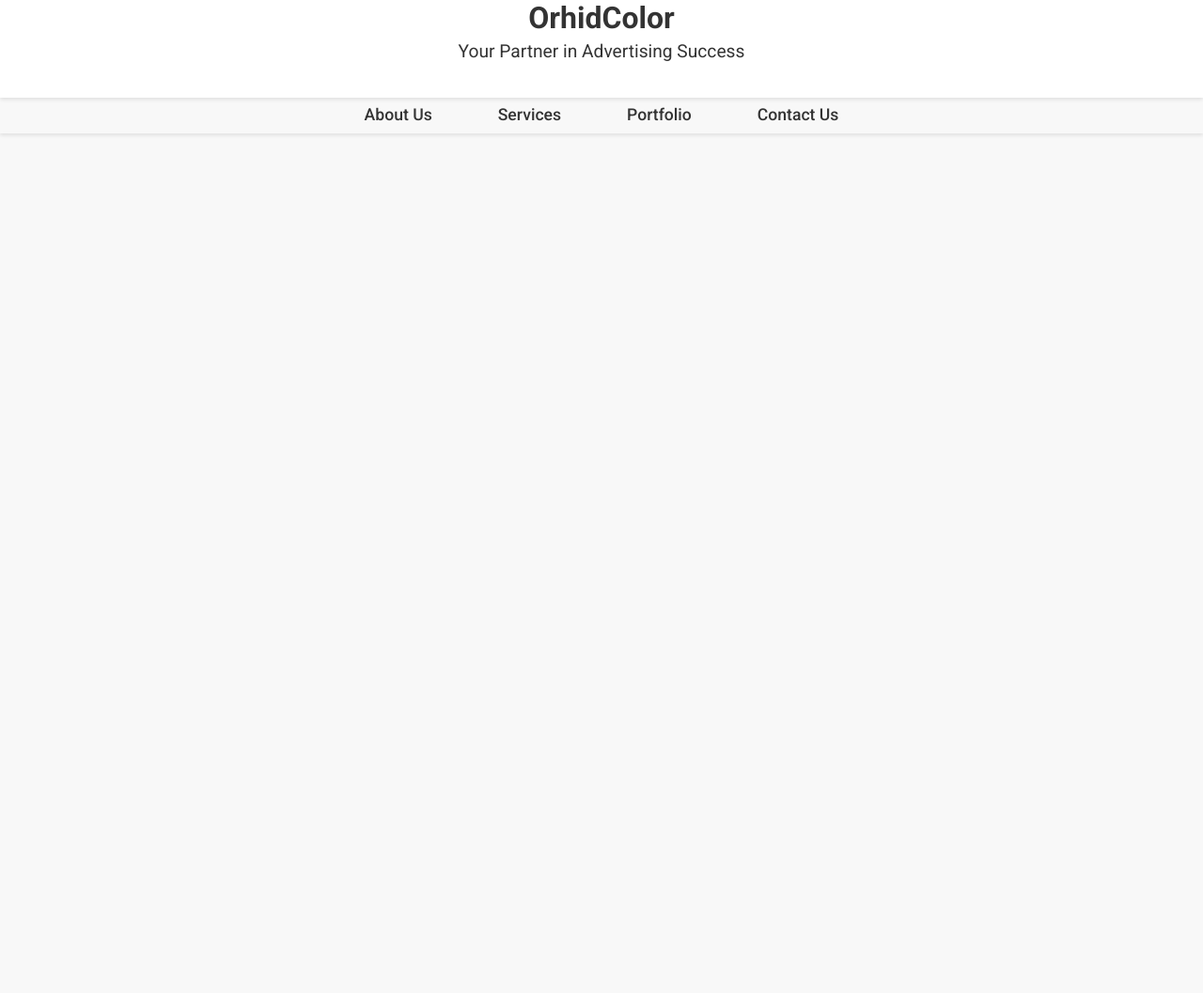
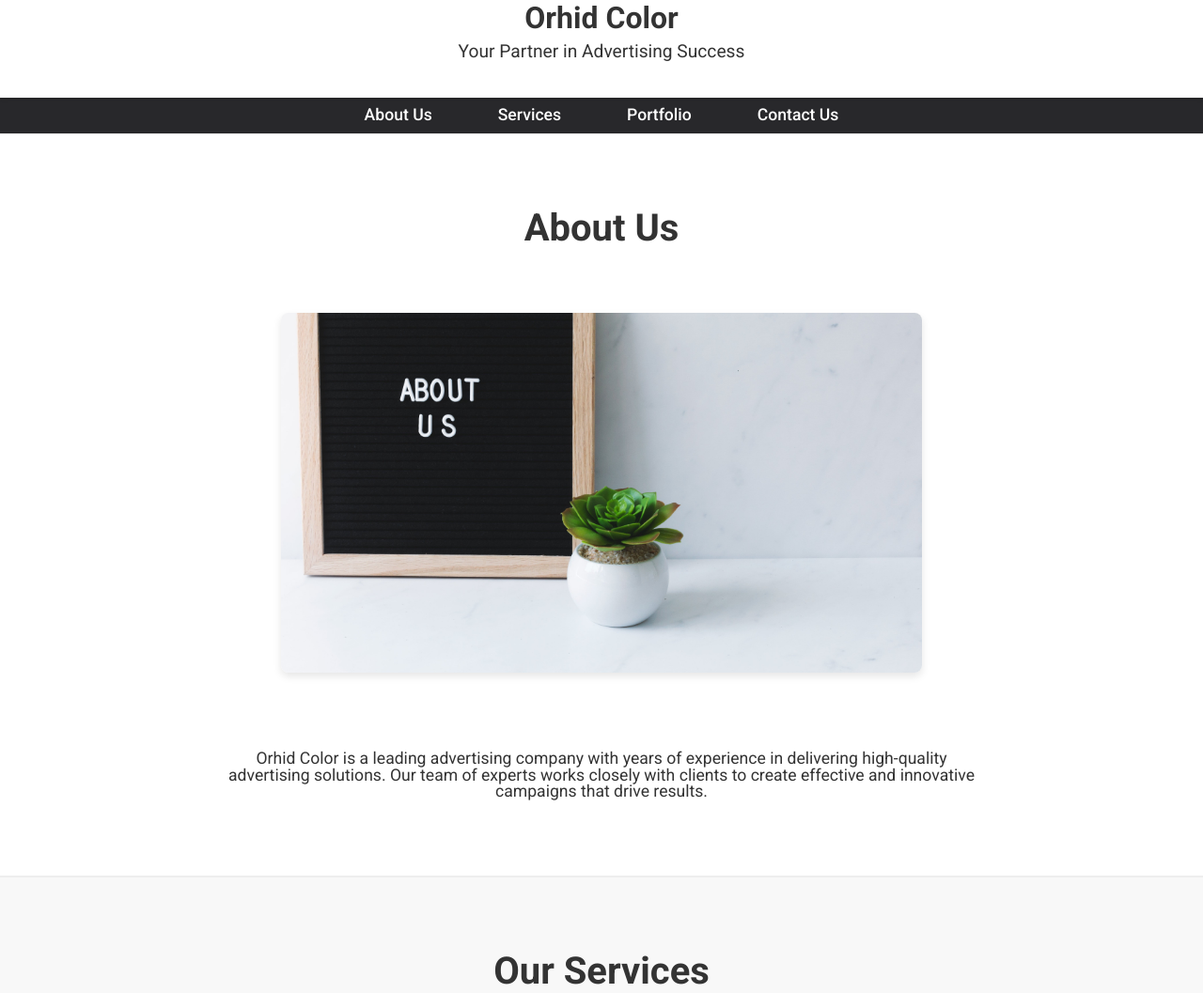
Before and after one commit to STAzz2032/tum-web-lab2, a plain HTML site: page index.html in a window 1280 px wide. Shown: the part 151-1208 px from the top of the page at 94% size. Before the commit the page ends 800 px from the top, so only its background shows below. Drawn offline with Linux system fonts and the light colour scheme.

Commit message:
Add sections and update navigation style

```diff
--- a/index.html
+++ b/index.html
@@ -5,15 +5,15 @@
 <head>
     <meta charset="UTF-8">
     <meta name="viewport" content="width=device-width, initial-scale=1.0">
-    <title>OrhidColor - Advertising Company</title>
+    <title>Orhid Color - Advertising Company</title>
     <link href="https://fonts.googleapis.com/css2?family=Roboto:wght@400;500;700&display=swap" rel="stylesheet">
     <link rel="stylesheet" href="reset.css">
     <link rel="stylesheet" href="styles.css">
 </head>
 <body>
     <header>
-        <img src="logo.png" alt="OrhidColor Logo" class="logo">
-        <h1>OrhidColor</h1>
+        <img src="logo.png" alt="Orhid Color Logo" class="logo">
+        <h1>Orhid Color</h1>
         <p>Your Partner in Advertising Success</p>
     </header>
     <nav>
@@ -25,5 +25,26 @@
         </ul>
     </nav>
 
+<section id="about" class="section">
+        <h2>About Us</h2>
+        <img src="about.jpg" alt="About Us">
+        <p>Orhid Color is a leading advertising company with years of experience in delivering high-quality advertising solutions. Our team of experts works closely with clients to create effective and innovative campaigns that drive results.</p>
+    </section>
+    <section id="services" class="section">
+        <h2>Our Services</h2>
+        <img src="services.jpg" alt="Our Services">
+        <p>We offer a wide range of advertising services including digital marketing, print advertising, and outdoor campaigns. Our goal is to help your business reach its target audience effectively.</p>
+    </section>
+    <section id="portfolio" class="section">
+        <h2>Our Portfolio</h2>
+        <img src="portfolio.jpg" alt="Our Portfolio">
+        <p>Take a look at some of our recent projects and see how we have helped our clients achieve their advertising goals. From small businesses to large corporations, we have a proven track record of success.</p>
+    </section>
+    <section id="contact" class="section">
+        <h2>Contact Us</h2>
+        <img src="contact.jpg" alt="Contact Us">
+        <p>Ready to take your advertising to the next level? Contact us today to discuss your project and see how we can help you achieve your goals.</p>
+    </section>
+
 </body>
 </html>
--- a/styles.css
+++ b/styles.css
@@ -5,7 +5,6 @@ body {
     scroll-behavior: smooth;
 }
 
-/* Custom Styles */
 header {
     background: #fff;
     color: #333;
@@ -33,7 +32,7 @@ header p {
 }
 
 nav {
-    background: #f8f8f8;
+    background: #28282B;
     padding: 10px 0;
     box-shadow: 0 2px 4px rgba(0, 0, 0, 0.1);
 }
@@ -49,7 +48,7 @@ nav li {
 }
 
 nav a {
-    color: #333;
+    color: #FFFFFF;
     text-decoration: none;
     font-weight: 500;
     font-size: 1.1em;
@@ -60,4 +59,40 @@ nav a {
 
 nav a:hover {
     background: #e0e0e0;
+    color: #28282B;
 }
+
+.section {
+    padding: 80px 20px;
+    text-align: center;
+    background: #fff;
+    border-top: 1px solid #eee;
+    border-bottom: 1px solid #eee;
+}
+
+.section:nth-child(even) {
+    background: #f8f8f8;
+}
+
+.section h2 {
+    font-size: 2.5em;
+    font-weight: 700;
+    margin-bottom: 30px;
+}
+
+.section p {
+    font-size: 1.1em;
+    font-weight: 400;
+    margin-top: 80px;
+    max-width: 800px;
+    margin-left: auto;
+    margin-right: auto;
+}
+
+.section img {
+    max-width: 55%;
+    height: auto;
+    border-radius: 8px;
+    box-shadow: 0 4px 8px rgba(0, 0, 0, 0.1);
+    margin-top: 40px;
+}
```
Also changed, not shown: about.jpg (added), contact.jpg (added), portfolio.jpg (added), services.jpg (added).
